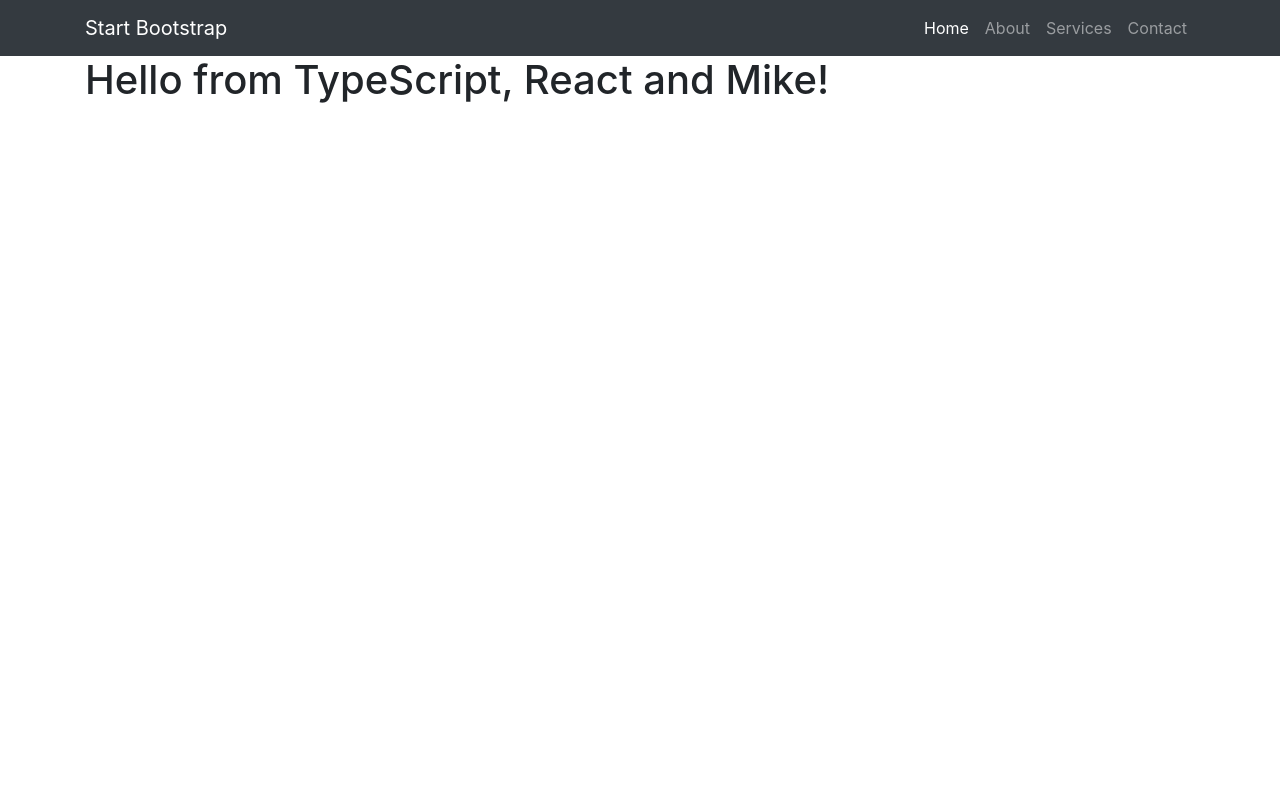
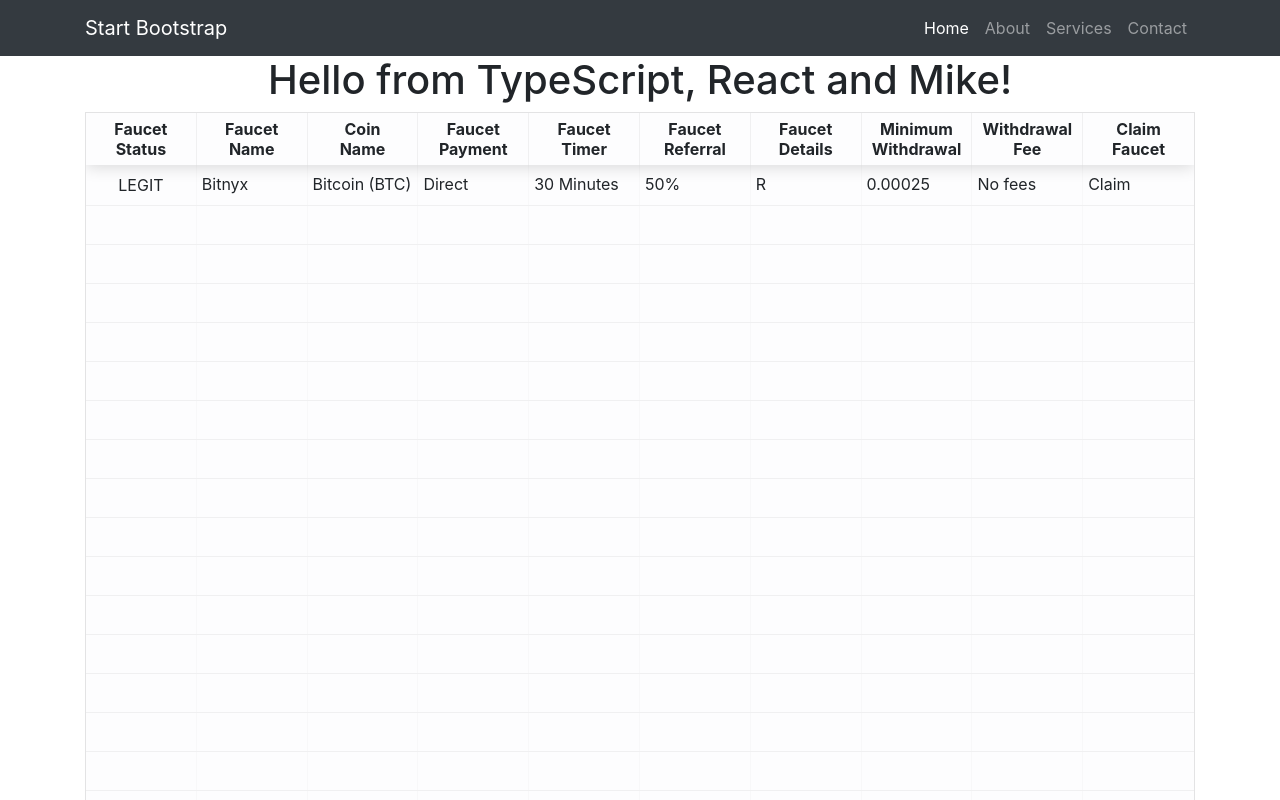
Before and after one commit to mikepattyn/whiskeypiekers, a React app: page / in a window 1280 px wide. Shown: the top 800 px of the page. Built offline with nearby package versions, Linux system fonts and the light colour scheme.

Commit message:
Added SectionOne component with a table and data for the table

```diff
--- a/src/Components/App.tsx
+++ b/src/Components/App.tsx
@@ -4,6 +4,9 @@ import { hot } from "react-hot-loader/root"
 export interface AppProps { compiler: string; framework: string; programmer: string; }
 
 const App = (props: AppProps) =>
-    <h1>Hello from {props.compiler}, {props.framework} and {props.programmer}!</h1>;
+    <>
+        <h1 className="text-center">Hello from {props.compiler}, {props.framework} and {props.programmer}!</h1>
+        <div id="section-one"></div>
+    </>
 
 export default hot(App)
--- /dev/null
+++ b/src/Components/SectionOne/SectionOne.scss
@@ -0,0 +1,14 @@
+div.rt-th {
+    div {
+        display:flex;
+        th { margin: 0 auto; }
+    }
+}
+div > td.faucet-status {
+    display: flex;
+    justify-content: center;
+    td.faucet-status {
+        text-transform: uppercase;
+        text-align: center;
+    }
+}
--- /dev/null
+++ b/src/Components/SectionOne/SectionOne.tsx
@@ -0,0 +1,13 @@
+import * as React from "react";
+import ReactTable, { Column } from "react-table";
+import 'react-table/react-table.css'
+import './SectionOne.scss'
+
+import { hot } from "react-hot-loader/root"
+
+export interface SectionOneTableProps { data: { Headers: Column<{}>[], Data: {}[] }};
+
+const SectionOne = (props: SectionOneTableProps) =>
+    <ReactTable className="table-hover table-light" columns={props.data.Headers} data={props.data.Data} />
+
+export default hot(SectionOne)
--- a/src/index.tsx
+++ b/src/index.tsx
@@ -5,8 +5,28 @@ import * as ReactDOM from "react-dom";
 import { NavigationBar } from "./Components/NavigationBar";
 import SharedLayout  from "./Components/SharedLayout";
 import App from "./Components/App";
+import SectionOne from "./Components/SectionOne/SectionOne";
 // End of component imports
 
-ReactDOM.render(<NavigationBar />, document.getElementById("navigation"));
+const tableData = {
+    Headers: [
+        { Header: <th><span>Faucet<br/>Status</span></th>, accessor: "faucet_status"},
+        { Header: <th><span>Faucet<br/>Name</span></th>, accessor: "faucet_name"},
+        { Header: <th><span>Coin<br/>Name</span></th>, accessor: "coin_name"},
+        { Header: <th><span>Faucet<br/>Payment</span></th>, accessor: "faucet_payment"},
+        { Header: <th><span>Faucet<br/>Timer</span></th>, accessor: "faucet_timer"},
+        { Header: <th><span>Faucet<br/>Referral</span></th>, accessor: "faucet_referral"},
+        { Header: <th><span>Faucet<br/>Details</span></th>, accessor: "faucet_details"},
+        { Header: <th><span>Minimum<br/>Withdrawal</span></th>, accessor: "minimum_withdrawal"},
+        { Header: <th><span>Withdrawal<br/>Fee</span></th>, accessor: "withdrawal_fee"},
+        { Header: <th><span>Claim<br/>Faucet</span></th>, accessor: "claim_faucet"}
+    ],
+    Data: [
+        { faucet_status: <td className="faucet-status">LEGIT</td>, faucet_name: "Bitnyx", coin_name: "Bitcoin (BTC)", faucet_payment: "Direct", faucet_timer: "30 Minutes", faucet_referral: "50%", faucet_details: "R", minimum_withdrawal: 0.00025000, withdrawal_fee: "No fees", claim_faucet: "Claim" },
+    ]
+}
+
+ReactDOM.render(<NavigationBar />, document.getElementById("navigation")); // Add navigationbar
 ReactDOM.render(<SharedLayout />, document.getElementById("root")); // Add a shared layout to root
 ReactDOM.render(<App compiler="TypeScript" framework="React" programmer="Mike" />, document.getElementById("mainLayout")); // Add the app layout to shared layout
+ReactDOM.render(<SectionOne data={tableData} />, document.getElementById("section-one")) // Add component to section-one div
```
